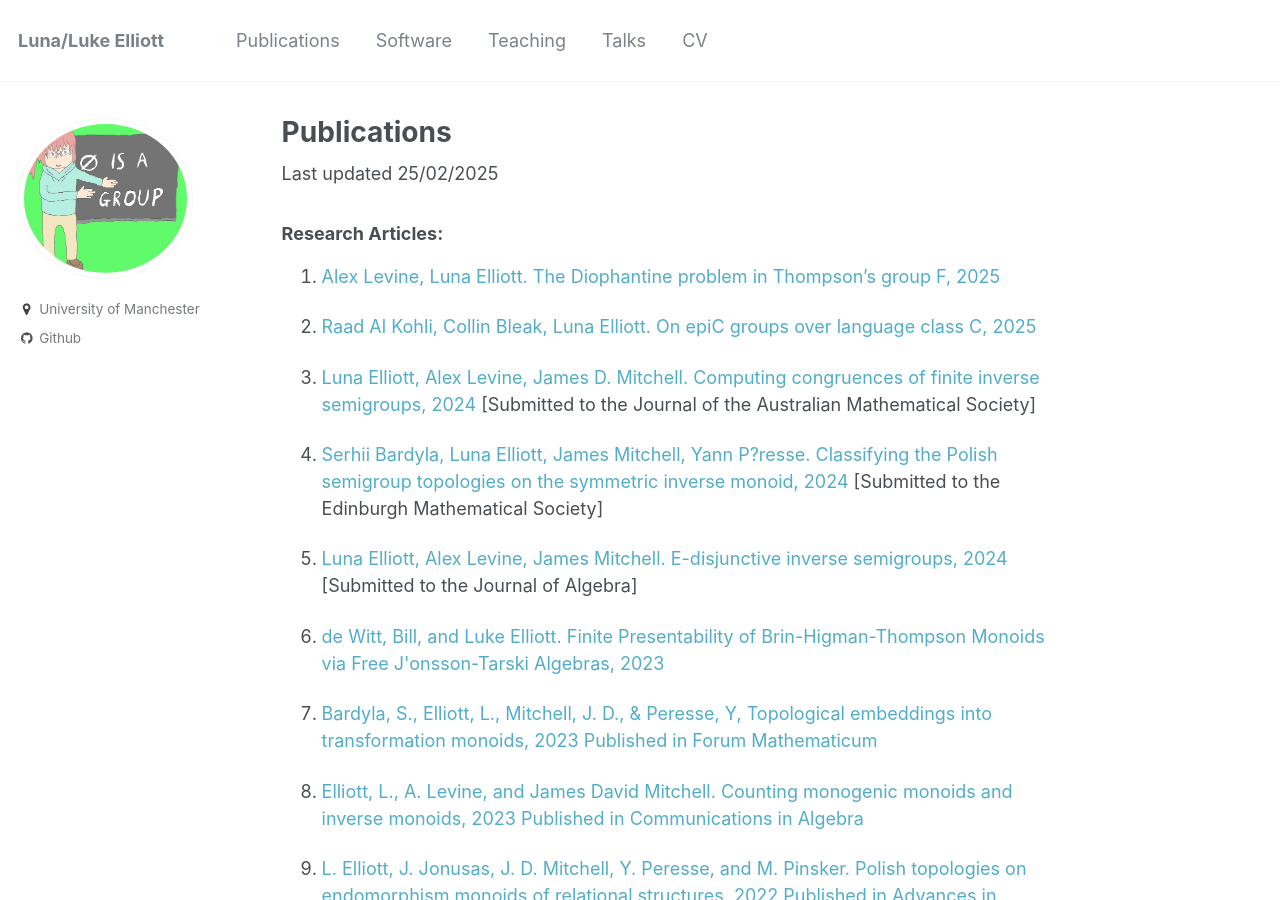
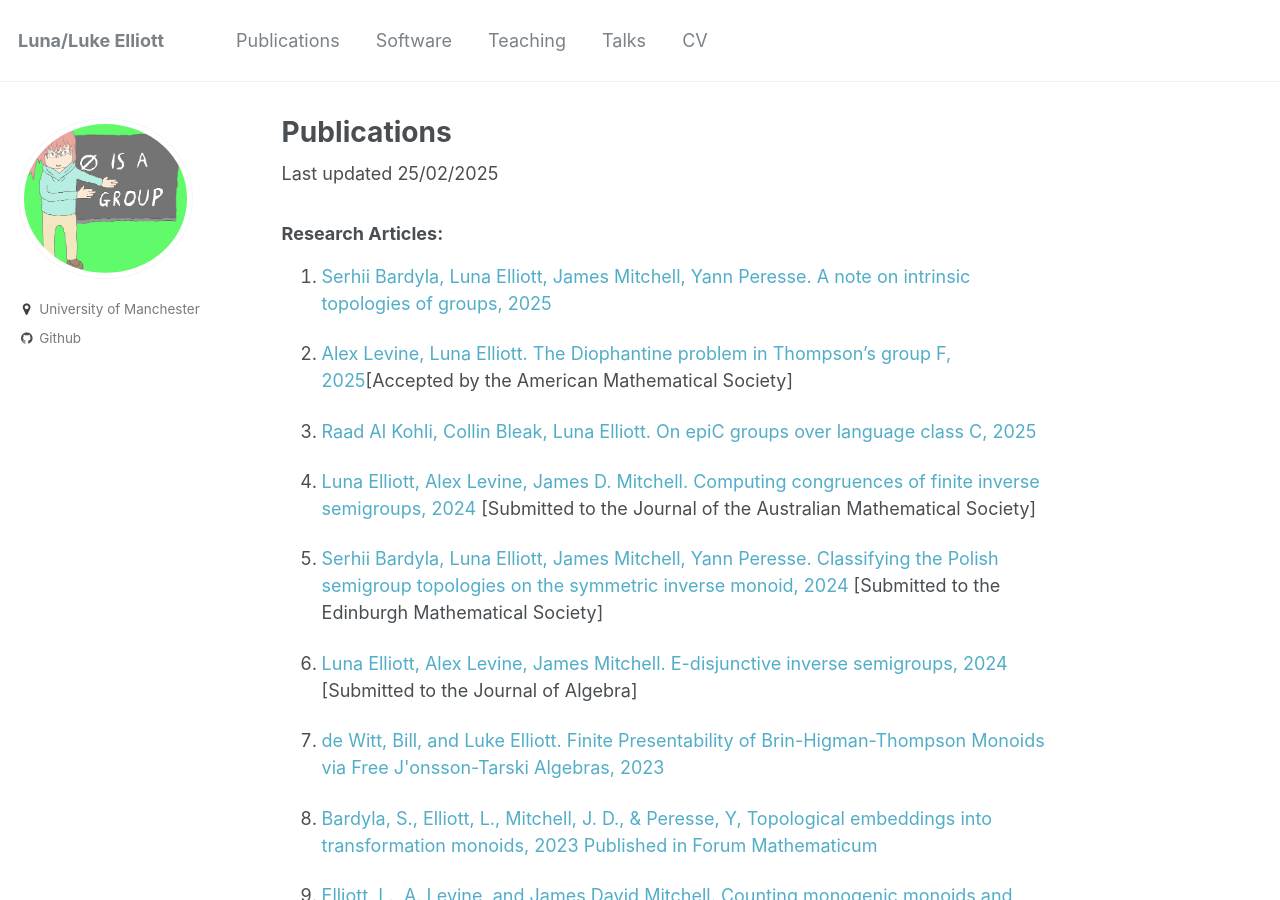
Before and after one commit to le27/L-Elliott, a Jekyll site: the page built from _pages/publications.md, in a window 1280 px wide and 900 px high. Built offline with Jekyll 4.4.1, drawn with Linux system fonts in a browser that asks for light colours.

Commit message:
Update publications.md

```diff
--- a/_pages/publications.md
+++ b/_pages/publications.md
@@ -7,15 +7,16 @@ author_profile: true
 Last updated 25/02/2025
 
 ### Research Articles:
+1. [Serhii Bardyla, Luna Elliott, James Mitchell, Yann Peresse. A note on intrinsic topologies of groups, 2025](https://arxiv.org/abs/2506.11500)
 
-1. [Alex Levine, Luna Elliott. The Diophantine problem in Thompson's group F, 2025](https://arxiv.org/abs/2502.14970)
+1. [Alex Levine, Luna Elliott. The Diophantine problem in Thompson's group F, 2025](https://arxiv.org/abs/2502.14970)[Accepted by the American Mathematical Society]
 
 13. [Raad Al Kohli, Collin Bleak, Luna Elliott. On epiC groups over language class C, 2025](https://arxiv.org/abs/2501.10259)
 
 12. [Luna Elliott, Alex Levine, James D. Mitchell. Computing congruences of finite inverse semigroups, 2024](https://arxiv.org/abs/2406.09281)
 [Submitted to the Journal of the Australian Mathematical Society]
 
-11. [Serhii Bardyla, Luna Elliott, James Mitchell, Yann P?resse. Classifying the Polish semigroup topologies on the symmetric inverse monoid, 2024](https://arxiv.org/abs/2405.20134)
+11. [Serhii Bardyla, Luna Elliott, James Mitchell, Yann Peresse. Classifying the Polish semigroup topologies on the symmetric inverse monoid, 2024](https://arxiv.org/abs/2405.20134)
 [Submitted to the Edinburgh Mathematical Society]
 
 10. [Luna Elliott, Alex Levine, James Mitchell. E-disjunctive inverse semigroups, 2024](https://arxiv.org/abs/2405.19825)
```
